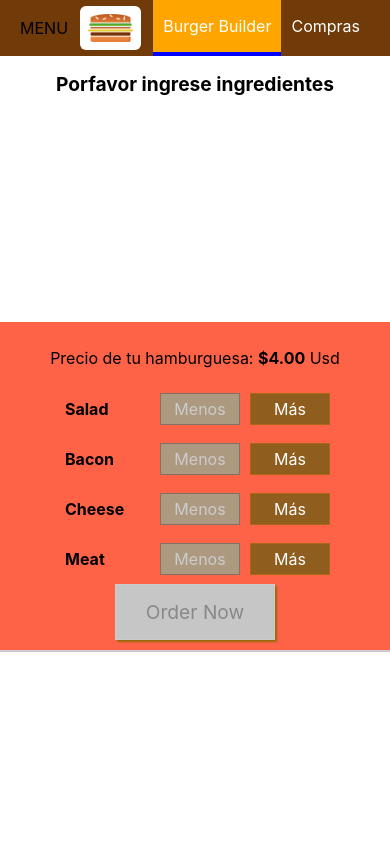
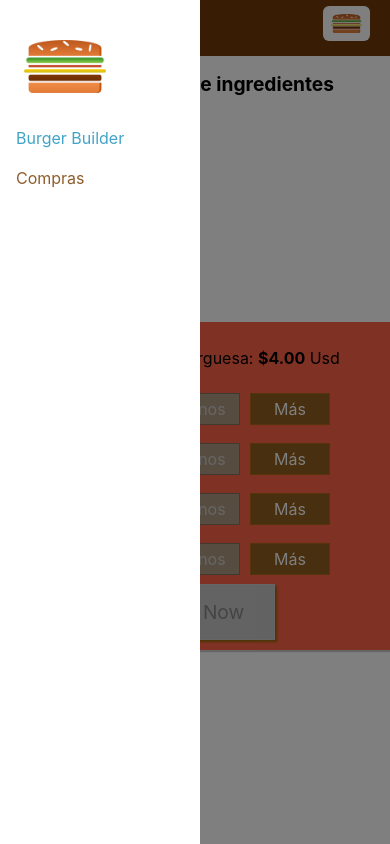
Before and after one commit to filipsm94/learn-reactjs, a React app: page / in a window 390 px wide. Built offline with nearby package versions, Linux system fonts and the light colour scheme.

Commit message:
manipulate sidedrawer for menu responsive

```diff
--- a/src/components/Layout/layout.js
+++ b/src/components/Layout/layout.js
@@ -1,15 +1,37 @@
-import React from 'react';
+import React, { Component } from 'react';
 import Fake from '../../hoc/fake';
 import Toolbar from '../navigation/toolbar/toolbar';
 import classes from './layout.module.css';
+import SideDrawer from '../navigation/sideDrawer/sideDrawer';
 
-const layout = (props) => (
-    <Fake>
-        <Toolbar />
-        <main className={classes.Content}>
-            {props.children}
-        </main>
-    </Fake>
-);
+class Layout extends Component {
 
-export default layout;
+    state = {
+        showSideDrawer:true
+    }
+
+    sideDrawerClosedHandler = () => {
+        this.setState({showSideDrawer:false})
+    }
+
+    sideDrawerOpenHandler = () => {
+        this.setState((prevState) => {
+            return {showSideDrawer: !prevState.showSideDrawer}
+        })
+    }
+
+    render(){
+        return (
+        <Fake>
+            <Toolbar openMenu={this.sideDrawerOpenHandler} />
+            <SideDrawer open={this.state.showSideDrawer} closed={this.sideDrawerClosedHandler} />
+            <main className={classes.Content}>
+                {this.props.children}
+            </main>
+        </Fake>
+        );
+    }
+
+}
+
+export default Layout;
--- a/src/components/logo/logo.js
+++ b/src/components/logo/logo.js
@@ -2,8 +2,8 @@ import React from 'react';
 import urlLogo from '../../assets/logo/burger-logo.png';
 import classes from './logo.module.css';
 
-const logo = () => (
-    <div className={classes.Logo}>
+const logo = (props) => (
+    <div className={classes.Logo} >
         <img  src={urlLogo} alt="logo" />
     </div>
 )
--- a/src/components/navigation/navigationItems/navigationItem/navigationItem.module.css
+++ b/src/components/navigation/navigationItems/navigationItem/navigationItem.module.css
@@ -1,19 +1,39 @@
+.NavigationItem{
+    margin: 10px 0;
+    box-sizing: border-box;
+    display: block;
+    width: 100%;
+    align-items: center;
+}
+
+.NavigationItem a {
+    color: #8f5c2c;
+    text-decoration: none;
+    width:  100%;
+    box-sizing: border-box;
+    display: block;
+}
+
+.NavigationItem a:hover,
+.NavigationItem a:active,
+.NavigationItem a.active {
+    color: #40a4c8;
+}
+
+@media (min-width: 500px){
     .NavigationItem{
         margin: 0;
-    box-sizing: border-box;
         display: flex;
         height: 100%;
+        width: auto;
         align-items: center;
     }
 
     .NavigationItem a {
         color: white;
-    text-decoration: none;
         height: 100%;
         padding: 16px 10px;
         border-bottom: 4px solid transparent;
-    box-sizing: border-box;
-    display: block;
     }
 
     .NavigationItem a:hover,
@@ -23,3 +43,5 @@
         border-bottom: 4px solid blue;
         color: white;
     }
+
+}
--- a/src/components/navigation/navigationItems/navigationItems.module.css
+++ b/src/components/navigation/navigationItems/navigationItems.module.css
@@ -3,6 +3,13 @@
     padding: 0;
     list-style: none;
     display: flex;
+    flex-flow: column;
     align-items: center;
     height: 100%;
 }
+
+@media (min-width: 500px){
+    .NavigationItems{
+        flex-flow: row;
+    }
+}
--- /dev/null
+++ b/src/components/navigation/sideDrawer/sideDrawer.js
@@ -0,0 +1,32 @@
+import React from 'react';
+import Logo from '../../logo/logo';
+import NavigationItems from '../navigationItems/navigationItems';
+import classes from './sideDrawer.module.css';
+import Backdrop from '../../UI/backdrop/backdrop';
+import Fake from '../../../hoc/fake';
+
+
+const sideDrawer = (props) => {
+    let attachedClasses = [classes.SideDrawer, classes.Close]
+    if(props.open){
+        attachedClasses = [classes.SideDrawer, classes.Open]
+    }
+
+
+    return (
+        <Fake>
+            <Backdrop show={props.open} clicked={props.closed}></Backdrop>
+            <div className={attachedClasses.join(' ')}>
+                <div className={classes.Logo}>
+                    <Logo height="11%"></Logo>
+                </div>
+                <nav>
+                    <NavigationItems></NavigationItems>
+                </nav>
+            </div>
+        </Fake>
+
+    );
+}
+
+export default sideDrawer;
--- /dev/null
+++ b/src/components/navigation/sideDrawer/sideDrawer.module.css
@@ -0,0 +1,31 @@
+.SideDrawer{
+    position: fixed;
+    width: 200px;
+    max-width: 70%;
+    height: 100%;
+    left: 0;
+    top: 0;
+    z-index: 200;
+    background-color: white;
+    padding: 32px 16px;
+    box-sizing: border-box;
+    transition: transform 0.2s ease-out;
+}
+
+@media (min-width: 500px){
+    .SideDrawer{
+        display: none;
+    }
+}
+
+.Open{
+    transform:  translateX(0);
+}
+
+.Close {
+    transform: translateX(-100%);
+}
+
+.Logo{
+    height: 11%;
+}
--- a/src/components/navigation/toolbar/toolbar.js
+++ b/src/components/navigation/toolbar/toolbar.js
@@ -5,9 +5,11 @@ import NavigationItems from '../navigationItems/navigationItems'
 
 const toolbar = (props) => (
     <header className={classes.Toolbar}>
-        <div>MENU</div>
-        <Logo></Logo>
-        <nav>
+        <div onClick={props.openMenu}>MENU</div>
+        <div className={classes.Logo}>
+            <Logo></Logo>
+        </div>
+        <nav className={classes.DesktopOnly}>
             <NavigationItems></NavigationItems>
         </nav>
     </header>
--- a/src/components/navigation/toolbar/toolbar.module.css
+++ b/src/components/navigation/toolbar/toolbar.module.css
@@ -12,3 +12,17 @@
     box-sizing: border-box;
     z-index: 90;
 }
+
+.Toolbar nav {
+    height: 100%;
+}
+
+.Logo{
+    height: 80%;
+}
+
+@media (max-width:499px){
+    .DesktopOnly{
+        display: none;
+    }
+}
```
Lines whose indentation alone changed are shown as unchanged.
